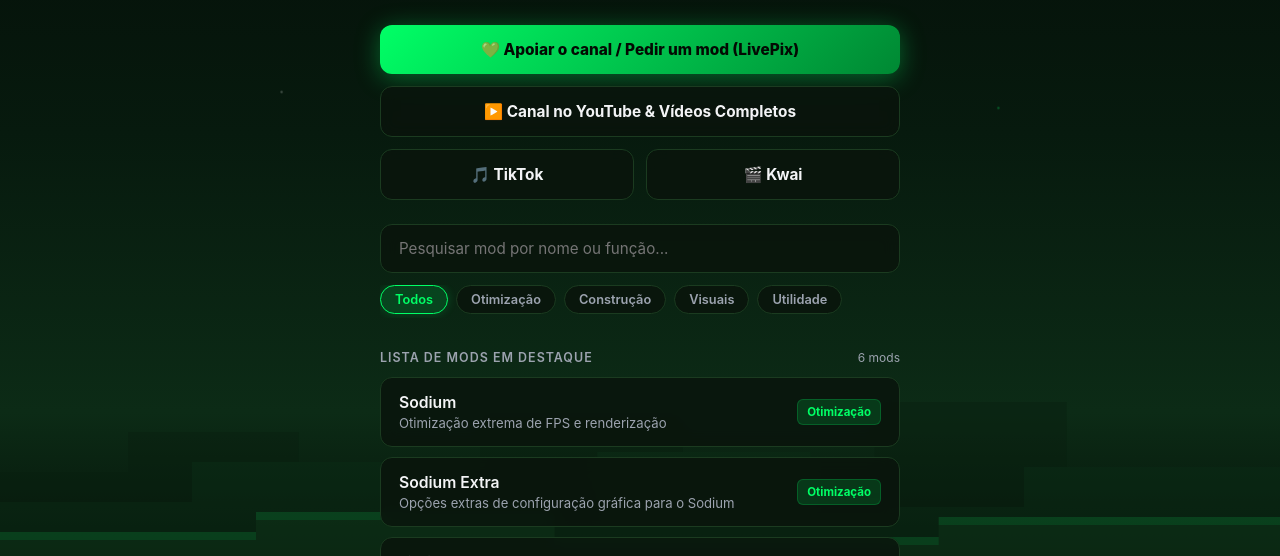
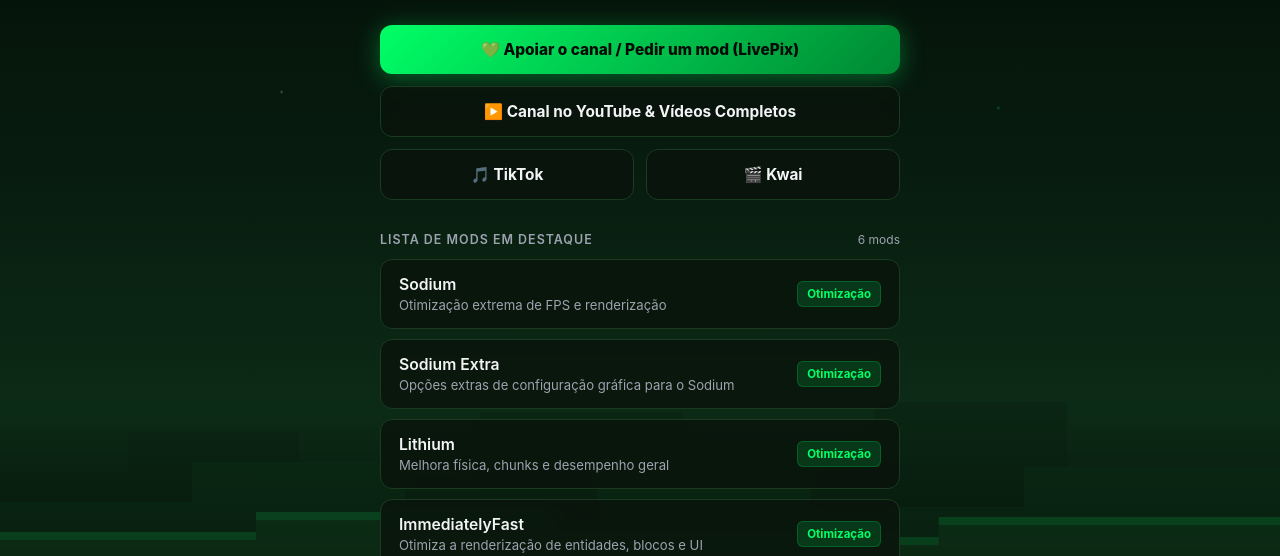
Before and after one commit to keyyyADM/keylink, a plain HTML site: page index.html in a window 1280 px wide. Shown: the part 228-784 px from the top of the page. Drawn offline with Linux system fonts and the light colour scheme.

Commit message:
Update index.html

```diff
--- a/index.html
+++ b/index.html
@@ -209,66 +209,6 @@
       border-color: var(--green);
       background-color: var(--card-hover);
       box-shadow: 0 0 15px rgba(0, 255, 102, 0.15);
-    }
-
-    .search-filter-wrapper {
-      margin-bottom: 16px;
-    }
-
-    .search-box {
-      position: relative;
-      margin-bottom: 12px;
-    }
-
-    .search-box input {
-      width: 100%;
-      padding: 14px 18px;
-      border-radius: 12px;
-      border: 1px solid var(--border);
-      background-color: var(--card);
-      backdrop-filter: blur(8px);
-      color: var(--text);
-      font-size: 0.95rem;
-      outline: none;
-      transition: border-color 0.2s, box-shadow 0.2s;
-    }
-
-    .search-box input:focus {
-      border-color: var(--green);
-      box-shadow: 0 0 0 3px rgba(0, 255, 102, 0.25);
-    }
-
-    .filter-pills {
-      display: flex;
-      gap: 8px;
-      overflow-x: auto;
-      padding-bottom: 4px;
-      scrollbar-width: none;
-    }
-
-    .filter-pills::-webkit-scrollbar {
-      display: none;
-    }
-
-    .pill {
-      background-color: var(--card);
-      backdrop-filter: blur(8px);
-      border: 1px solid var(--border);
-      color: var(--muted);
-      padding: 6px 14px;
-      border-radius: 20px;
-      font-size: 0.8rem;
-      font-weight: 600;
-      cursor: pointer;
-      white-space: nowrap;
-      transition: all 0.2s ease;
-    }
-
-    .pill:hover, .pill.active {
-      background-color: rgba(0, 255, 102, 0.15);
-      border-color: var(--green);
-      color: var(--green);
-      box-shadow: 0 0 10px rgba(0, 255, 102, 0.2);
     }
 
     .section-header {
@@ -510,26 +450,13 @@
       </div>
     </div>
 
-    <div class="search-filter-wrapper">
-      <div class="search-box">
-        <input type="text" id="searchInput" placeholder="Pesquisar mod por nome ou função..." />
-      </div>
-      <div class="filter-pills" id="filterPills">
-        <button class="pill active" data-filter="all">Todos</button>
-        <button class="pill" data-filter="otimização">Otimização</button>
-        <button class="pill" data-filter="construção">Construção</button>
-        <button class="pill" data-filter="visuais">Visuais</button>
-        <button class="pill" data-filter="utilidade">Utilidade</button>
-      </div>
+    <div class="section-header">
+      <div class="section-title">Lista de Mods em Destaque</div>
+      <div class="mod-count">6 mods</div>
     </div>
 
-    <div class="section-header">
-      <div class="section-title">Lista de Mods em Destaque</div>
-      <div class="mod-count" id="modCount">6 mods</div>
-    </div>
-
-    <div class="mod-list" id="modList">
-      <a href="https://modrinth.com/mod/sodium" target="_blank" rel="noopener" class="mod-card" data-category="otimização">
+    <div class="mod-list">
+      <a href="https://modrinth.com/mod/sodium" target="_blank" rel="noopener" class="mod-card">
         <div class="mod-info">
           <h3>Sodium</h3>
           <p>Otimização extrema de FPS e renderização</p>
@@ -537,7 +464,7 @@
         <span class="tag">Otimização</span>
       </a>
 
-      <a href="https://modrinth.com/mod/sodium-extra" target="_blank" rel="noopener" class="mod-card" data-category="otimização">
+      <a href="https://modrinth.com/mod/sodium-extra" target="_blank" rel="noopener" class="mod-card">
         <div class="mod-info">
           <h3>Sodium Extra</h3>
           <p>Opções extras de configuração gráfica para o Sodium</p>
@@ -545,7 +472,7 @@
         <span class="tag">Otimização</span>
       </a>
 
-      <a href="https://modrinth.com/mod/lithium" target="_blank" rel="noopener" class="mod-card" data-category="otimização">
+      <a href="https://modrinth.com/mod/lithium" target="_blank" rel="noopener" class="mod-card">
         <div class="mod-info">
           <h3>Lithium</h3>
           <p>Melhora física, chunks e desempenho geral</p>
@@ -553,7 +480,7 @@
         <span class="tag">Otimização</span>
       </a>
 
-      <a href="https://modrinth.com/mod/immediatelyfast" target="_blank" rel="noopener" class="mod-card" data-category="otimização">
+      <a href="https://modrinth.com/mod/immediatelyfast" target="_blank" rel="noopener" class="mod-card">
         <div class="mod-info">
           <h3>ImmediatelyFast</h3>
           <p>Otimiza a renderização de entidades, blocos e UI</p>
@@ -561,7 +488,7 @@
         <span class="tag">Otimização</span>
       </a>
 
-      <a href="https://modrinth.com/mod/entityculling" target="_blank" rel="noopener" class="mod-card" data-category="otimização">
+      <a href="https://modrinth.com/mod/entityculling" target="_blank" rel="noopener" class="mod-card">
         <div class="mod-info">
           <h3>Entity Culling</h3>
           <p>Não renderiza entidades escondidas atrás de paredes</p>
@@ -569,7 +496,7 @@
         <span class="tag">Otimização</span>
       </a>
 
-      <a href="https://modrinth.com/mod/ferritecore" target="_blank" rel="noopener" class="mod-card" data-category="otimização">
+      <a href="https://modrinth.com/mod/ferritecore" target="_blank" rel="noopener" class="mod-card">
         <div class="mod-info">
           <h3>FerriteCore</h3>
           <p>Reduz drasticamente o consumo de memória RAM</p>
@@ -599,10 +526,10 @@
         </div>
       </a>
 
-      <!-- 2. Minecraft Blocos de Montar -->
+      <!-- 2. Minecraft Blocos de Montar (Com foto do Copo invertida corretamente) -->
       <a href="https://s.shopee.com.br/2BGYQu1nuX" target="_blank" rel="noopener" class="store-card">
         <div class="store-img-box">
-          <img src="https://down-tx-br.img.susercontent.com/br-11134207-820lh-mujbb092sete37.webp" alt="Minecraft Blocos de Montar" />
+          <img src="https://down-tx-br.img.susercontent.com/br-11134207-7r98o-m8e3zb9mp9tddf.webp" alt="Minecraft Blocos de Montar" />
         </div>
         <div class="store-info">
           <span class="store-badge">Pronta Entrega</span>
@@ -614,10 +541,10 @@
         </div>
       </a>
 
-      <!-- 3. Copo Térmico 1200ml -->
+      <!-- 3. Copo Térmico 1200ml (Com foto dos Blocos invertida corretamente) -->
       <a href="https://s.shopee.com.br/4qHJchVNJA" target="_blank" rel="noopener" class="store-card">
         <div class="store-img-box">
-          <img src="https://down-tx-br.img.susercontent.com/br-11134207-7r98o-m8e3zb9mp9tddf.webp" alt="Copo Garrafa Térmica" />
+          <img src="https://down-tx-br.img.susercontent.com/br-11134207-820lh-mujbb092sete37.webp" alt="Copo Garrafa Térmica" />
         </div>
         <div class="store-info">
           <span class="store-badge">Mais Vendido</span>
@@ -649,48 +576,5 @@
       Keycraft • Todos os direitos reservados
     </footer>
   </div>
-
-  <script>
-    const searchInput = document.getElementById('searchInput');
-    const modCards = document.querySelectorAll('.mod-card');
-    const filterPills = document.querySelectorAll('.pill');
-    const modCount = document.getElementById('modCount');
-
-    let currentFilter = 'all';
-
-    function filterMods() {
-      const term = searchInput.value.toLowerCase();
-      let visibleCount = 0;
-
-      modCards.forEach(card => {
-        const title = card.querySelector('h3').textContent.toLowerCase();
-        const desc = card.querySelector('p').textContent.toLowerCase();
-        const category = card.getAttribute('data-category');
-
-        const matchesSearch = title.includes(term) || desc.includes(term);
-        const matchesCategory = currentFilter === 'all' || category === currentFilter;
-
-        if (matchesSearch && matchesCategory) {
-          card.style.display = 'flex';
-          visibleCount++;
-        } else {
-          card.style.display = 'none';
-        }
-      });
-
-      modCount.textContent = `${visibleCount} ${visibleCount === 1 ? 'mod' : 'mods'}`;
-    }
-
-    searchInput.addEventListener('input', filterMods);
-
-    filterPills.forEach(pill => {
-      pill.addEventListener('click', () => {
-        filterPills.forEach(p => p.classList.remove('active'));
-        pill.classList.add('active');
-        currentFilter = pill.getAttribute('data-filter');
-        filterMods();
-      });
-    });
-  </script>
 </body>
 </html>
```
